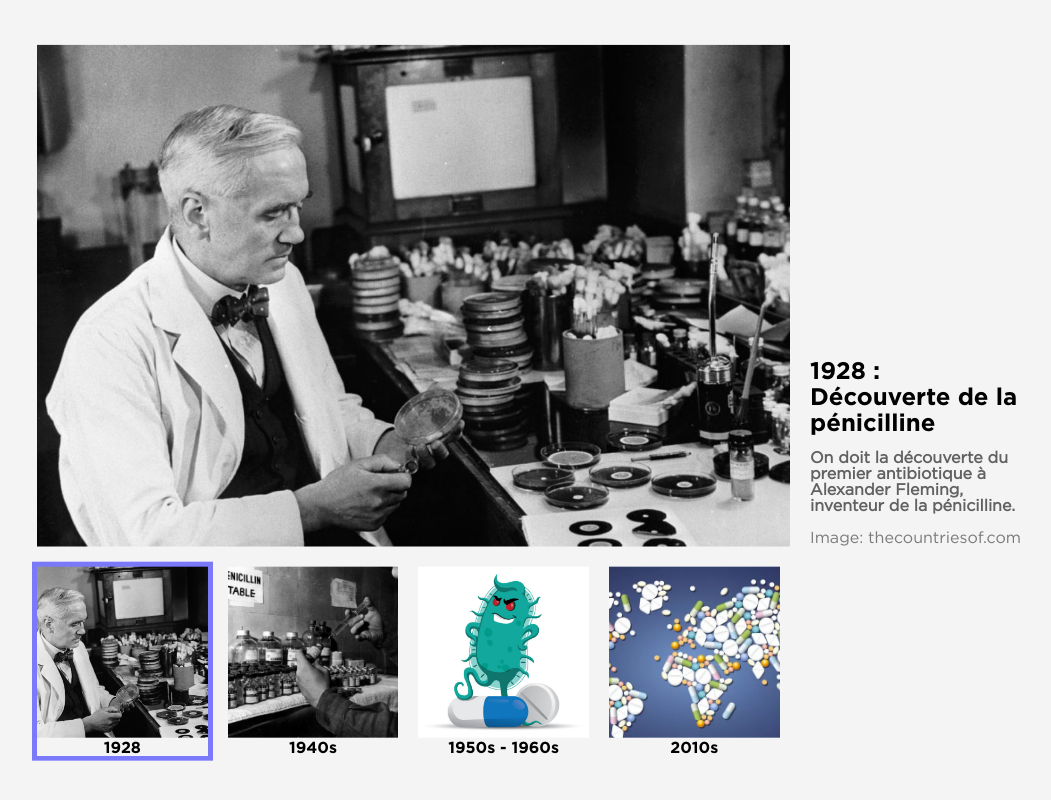
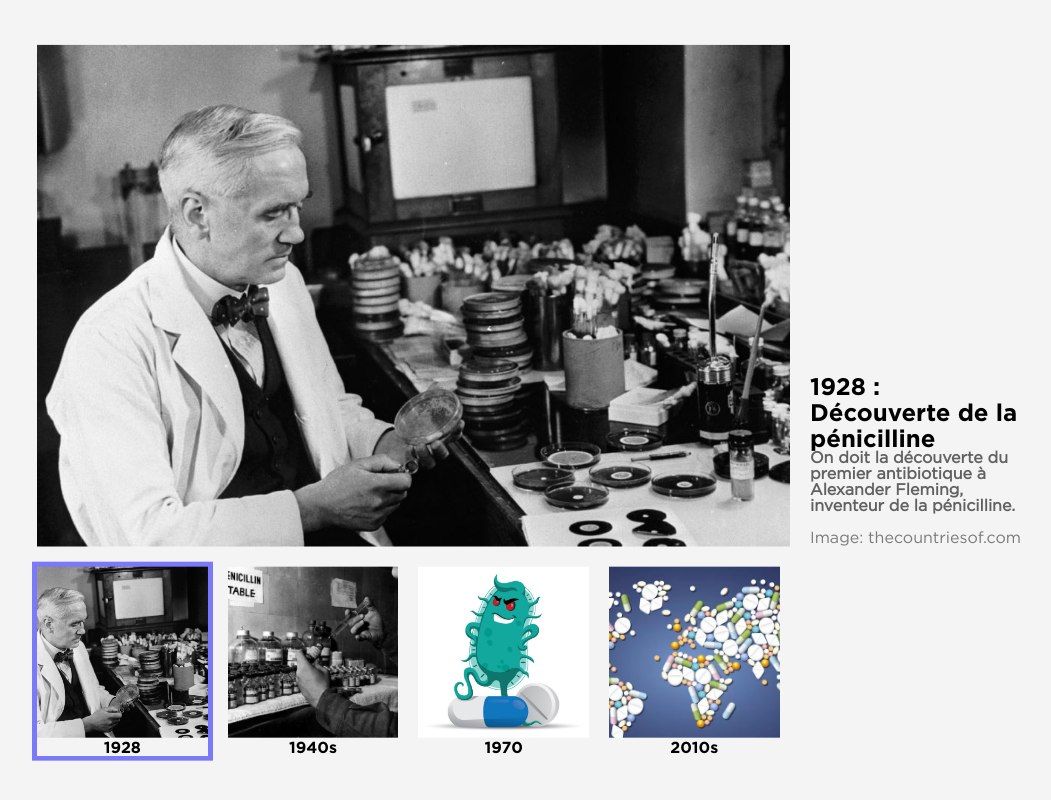
Before and after one commit to AfficheSVT/afficheSVT, a plain HTML site: page index.html in a window 1280 px wide. Shown: the whole page, without its empty margins (101-1152 px from the left). Drawn offline with Linux system fonts and the light colour scheme.

Commit message:
Add files via upload

```diff
--- a/index.html
+++ b/index.html
@@ -54,7 +54,7 @@
                             </div>
                             <figcaption>
                                 <h1>1928 : Découverte de la pénicilline</h1>
-                                <br>
+                                <!-- <br> -->
                                 <h4>On doit la découverte du premier antibiotique à Alexander Fleming, inventeur de la
                                     pénicilline.</h4>
                                 <a class="credit" href="https://thecountriesof.com/alexander-fleming-biography/"
@@ -70,7 +70,7 @@
                             </div>
                             <figcaption>
                                 <h1>1940s : Production de masse d'antibiotiques</h1>
-                                <br>
+                                <!-- <br> -->
                                 <h4>Durant la seconde guerre mondiale, les antibiotiques sont fabriqués en grande
                                     quantité
                                     car c'est un traitement très efficace pour les infections bactériennes.</h4>
@@ -88,7 +88,7 @@
                             </div>
                             <figcaption>
                                 <h1>1970 : La préoccupation à l'antibioresistance</h1>
-                                <br>
+                                <!-- <br> -->
                                 <h4>On découvre que certaines bactéries deviennent résistantes. Cette antibiorésistance
                                     est
                                     une parfaite illustration de la théorie de l'évolution : les espèces qui survivent
@@ -109,7 +109,7 @@
                             </div>
                             <figcaption>
                                 <h1>2010s : L'antibiorésistance devient une menace mondiale</h1>
-                                <br>
+                                <!-- <br> -->
                                 <h4>L'antibiorésistance est une menace mondiale pour la santé de tous. Les scientifiques
                                     cherchent à développer de nouveaux médicaments afin de diminuer l'antibiorésistance
                                     qui
@@ -133,7 +133,7 @@
                     </li>
                     <li>
                         <label for="slide-3"><img src="image/antibioresistance.jpg" alt=""></label>
-                        <p>1950s - 1960s</p>
+                        <p>1970</p>
                     </li>
                     <li>
                         <label for="slide-4"><img src="image/World_medocs.png" alt=""></label>
```
